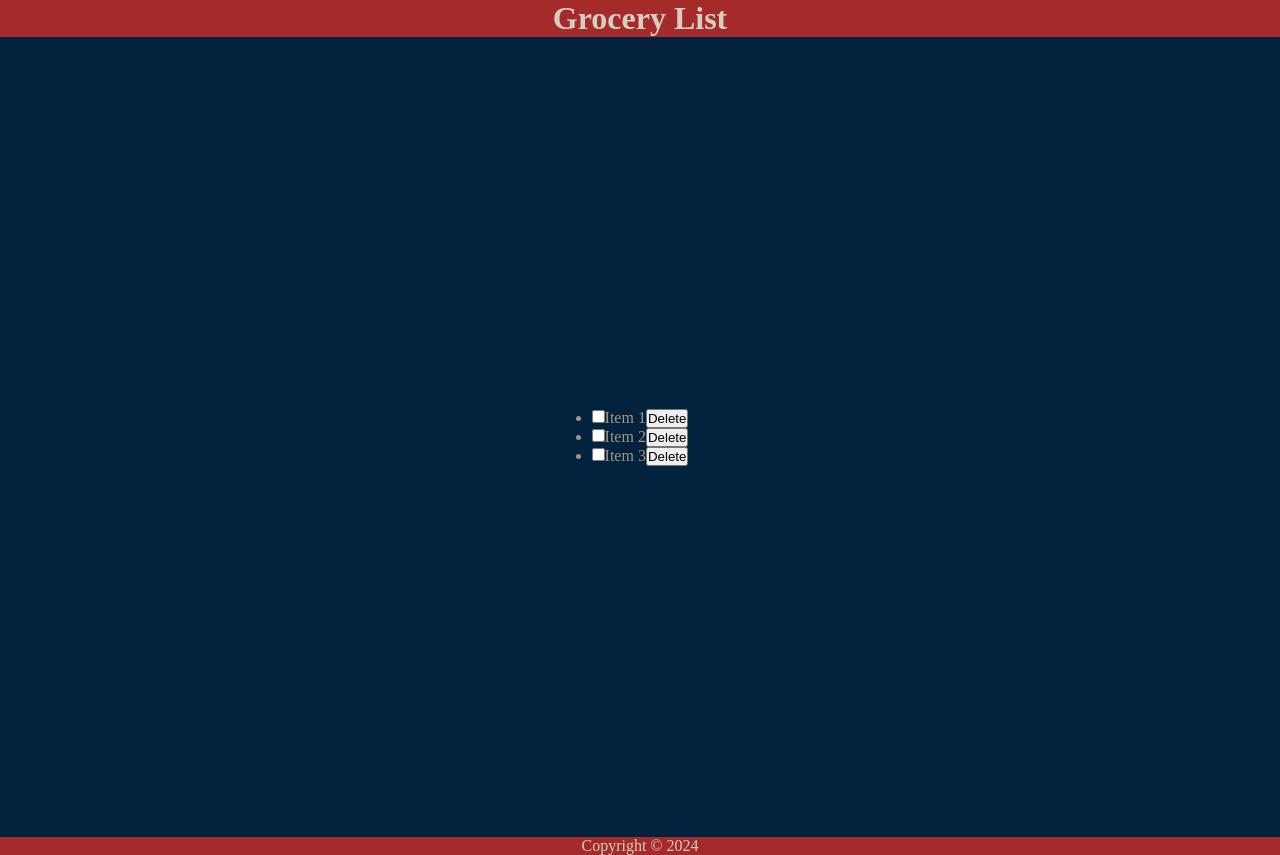
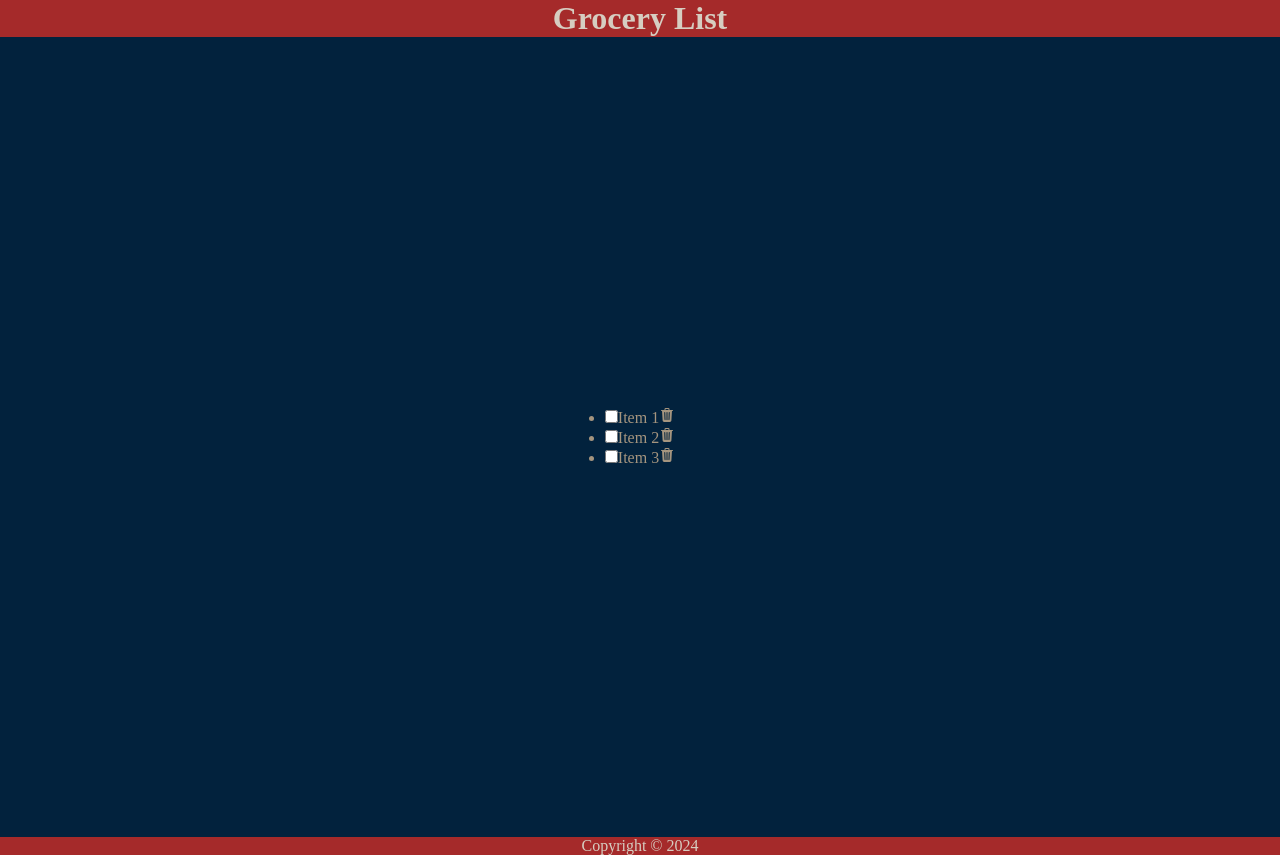
Before and after one commit to janeAnezi/LetsReact, a React (Create React App) app: page / in a window 1280 px wide. Built offline with nearby package versions, Linux system fonts and the light colour scheme.

Commit message:
React svg icons

```diff
--- a/package.json
+++ b/package.json
@@ -34,5 +34,8 @@
       "last 1 firefox version",
       "last 1 safari version"
     ]
+  },
+  "devDependencies": {
+    "react-icons": "^5.3.0"
   }
 }
--- a/src/Components/Intro/ListAndKeys.jsx
+++ b/src/Components/Intro/ListAndKeys.jsx
@@ -1,4 +1,5 @@
 import {useState} from 'react'
+import { IoTrash } from "react-icons/io5";
 
 export default function ListAndKeys() {
     const [items, setItem] = useState([
@@ -10,10 +11,10 @@ export default function ListAndKeys() {
     <div className='content'>
         <ul>
             {items.map((item) => (
-                <li>
+                <li className='item' key={item.id}>
                     <input type="checkbox" checked={item.checked}/>
                     <label>{item.name}</label>
-                    <button>Delete</button>
+                    <IoTrash role='button' tabIndex='0'/>
                 </li>
             ))}
         </ul>
```
Also changed, not shown: 1 other file (tests, documents, lock files or other folders).
